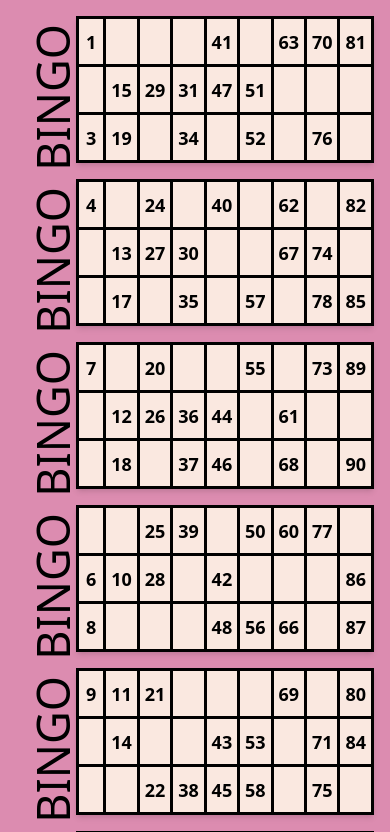
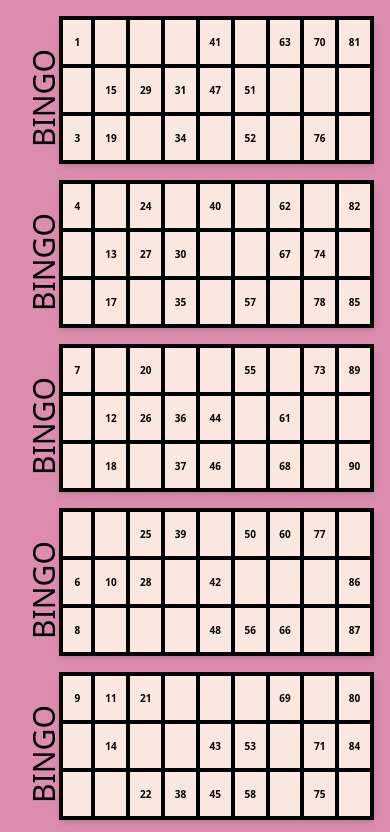
Before and after one commit to zainaejaz/bingo, a React (Vite) app: page / in a window 390 px wide. Shown: the top 832 px of the page. Built offline with nearby package versions, Linux system fonts and the light colour scheme.

Commit message:
updated  commit

```diff
--- a/src/components/BingoStrip.jsx
+++ b/src/components/BingoStrip.jsx
@@ -31,19 +31,19 @@ const BingoStrip = () => {
       {stripData.map((card, index) => (
         <div key={index} className="flex items-center justify-center">
           {/* BINGO Text - Rotated Vertically */}
-          <div className="flex items-center justify-center w-[72px] h-full text-[45px] font-medium text-[black] transform -rotate-90 leading-none -mr-3">
+          <div className="flex items-center justify-center w-[55px] sm:w-[66px] md:w-[68px] lg:w-[72px] h-full text-[30px] sm:text-[35px] md:text-[40px] lg:text-[45px] font-medium text-[black] transform -rotate-90 leading-none -mr-3">
             BINGO
           </div>
 
           {/* Bingo Table */}
-          <table className="bg-[#fae8e0] border-3 border-[black] shadow-md mb-4 w-full max-w-lg">
+          <table className="bg-[#fae8e0] border-4 border-[black] shadow-md mb-4 w-full max-w-lg">
             <tbody>
               {[0, 1, 2].map((row) => (
                 <tr key={row}>
                   {card.slice(row * 9, row * 9 + 9).map((num, i) => (
                     <td
                       key={i}
-                      className={`w-12 h-12 border-3 border-[black] text-lg font-bold text-center`}
+                      className={`w-12 h-12 border-4 border-[black] text-[10px] sm:text-[14px] md:text-[16px] lg:text-[18px] font-bold text-center`}
                     >
                       {num !== 0 ? num : ""}
                     </td>
```
